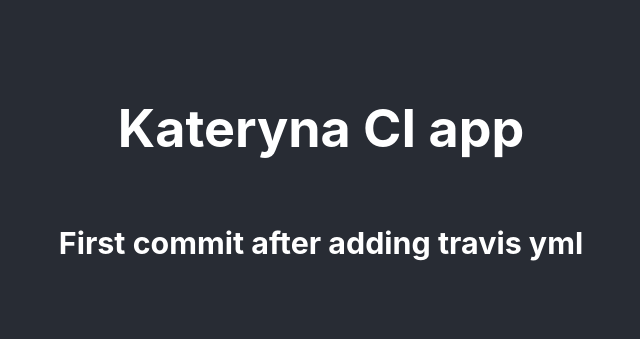
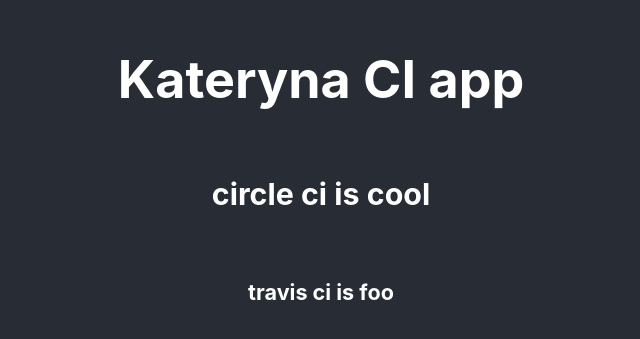
Before and after one commit to kate-lopushanska-perfectial/ci-app, a React (Create React App) app: page / in a window 1280 px wide. Shown: the part 223-562 px from the top of the page, without its empty margins (319-959 px from the left). Built offline with nearby package versions, Linux system fonts and the light colour scheme.

Commit message:
circle ci ready

```diff
--- a/src/App.js
+++ b/src/App.js
@@ -5,7 +5,8 @@
     <div className="App">
       <header className="App-header">
         <h1>Kateryna CI app</h1>
-        <h3>First commit after adding travis yml</h3>
+        <h3>circle ci is cool</h3>
+        <h5>travis ci is foo</h5>
       </header>
     </div>
   );
```
